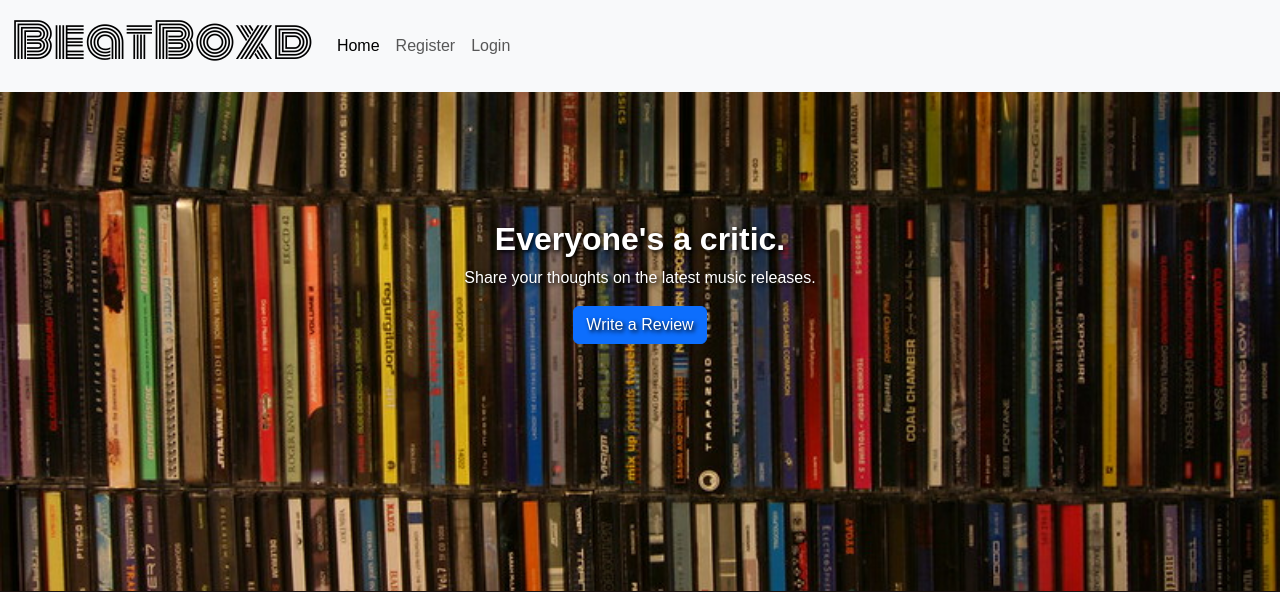
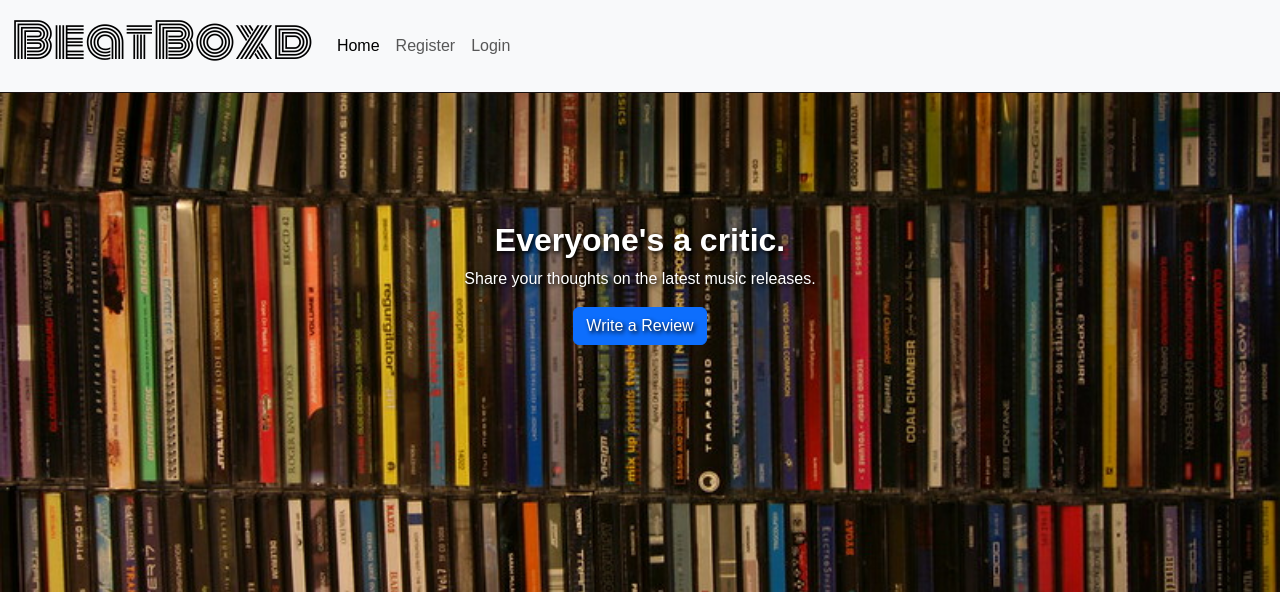
Before and after one commit to aminoacid-01/beat-boxd, a Django app: page / in a window 1280 px wide. Shown: the top 592 px of the page. Run offline with Django 4.2, Linux system fonts and the light colour scheme; data that the repository does not hold is empty; some web fonts are replaced.

Commit message:
add bottom-border class to nav bar

```diff
--- a/templates/base.html
+++ b/templates/base.html
@@ -19,7 +19,7 @@
     <div class="wrapper">
         <header>
 
-            <nav class="navbar navbar-expand-lg bg-body-tertiary">
+            <nav class="navbar navbar-expand-lg bg-body-tertiary bottom-border">
                 <div class="container-fluid">
                     <a class="navbar-brand" href="{% url 'home_page' %}"><h1>BeatBoxd</h1></a>
                     <button class="navbar-toggler" type="button" data-bs-toggle="collapse" data-bs-target="#navbarNav"
```
